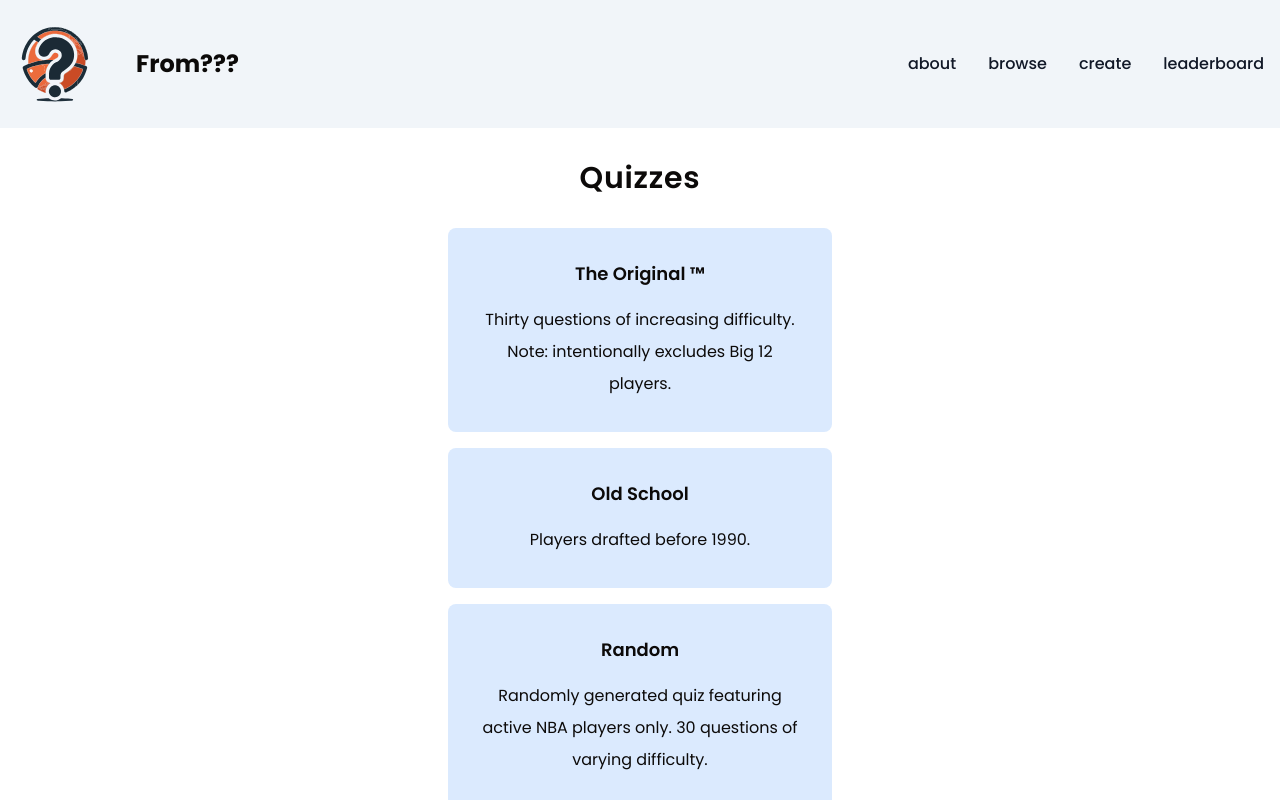
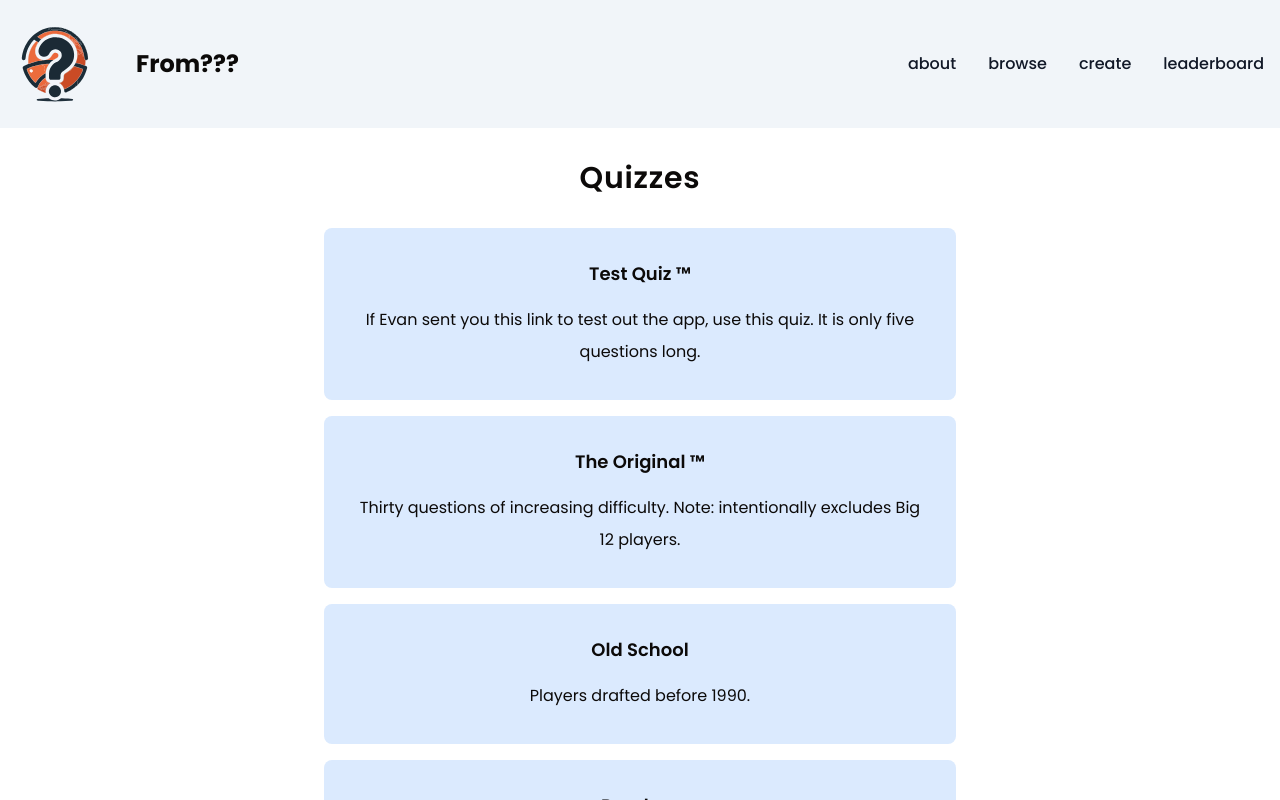
Before and after one commit to etnichols/frommm, a Next.js app: page /quizzes in a window 1280 px wide. Built offline with nearby package versions, Linux system fonts and the light colour scheme.

Commit message:
basic quiz flow skeletoned out

```diff
--- a/package.json
+++ b/package.json
@@ -17,11 +17,13 @@
     "class-variance-authority": "^0.7.0",
     "classnames": "^2.5.1",
     "clsx": "^2.1.0",
+    "lucide-react": "^0.358.0",
     "mongodb": "^6.3.0",
     "mongoose": "^8.2.0",
     "next": "14.1.0",
     "react": "^18",
     "react-dom": "^18",
+    "save": "^2.9.0",
     "tailwind-merge": "^2.2.1",
     "tailwindcss-animate": "^1.0.7"
   },
--- a/src/app/quizzes/page.tsx
+++ b/src/app/quizzes/page.tsx
@@ -5,6 +5,12 @@ import { Section } from '@/components/ui/section'
 
 export default function Home() {
   const quizData = [
+    {
+      slug: 'test-quiz',
+      name: 'Test Quiz ™',
+      description:
+        'If Evan sent you this link to test out the app, use this quiz. It is only five questions long.',
+    },
     {
       slug: 'the-original',
       name: 'The Original ™',
--- a/src/components/quiz/quiz.tsx
+++ b/src/components/quiz/quiz.tsx
@@ -1,24 +1,35 @@
 'use client'
+
+import { useEffect, useReducer } from 'react'
 
 import AutoCompleteInput from '../ui/autocomplete-input'
 import { Button } from '../ui/button'
+import { Loader2 } from 'lucide-react'
 import Quiz from '@/lib/mongo/schema/quiz'
-import { useReducer } from 'react'
 
 // Define action types
 enum QuizAction {
   SET_ANSWER = 'SET_ANSWER',
   NEXT_QUESTION = 'NEXT_QUESTION',
   PREVIOUS_QUESTION = 'PREVIOUS_QUESTION',
+  GRADE_QUIZ = 'GRADE_QUIZ',
+  DISPLAY_RESULTS = 'DISPLAY_RESULTS',
+}
+
+enum QuizStep {
+  QUESTIONS,
+  GRADING,
+  RESULTS,
 }
 
 interface QuizState {
   index: number
   inputValue: string
   answers: string[]
+  step: QuizStep
 }
 
-// Reducer function to manage quiz state
+// TODO: Grade quiz, show results, and submit answers.
 function quizReducer(state: QuizState, action: { type: QuizAction; payload?: any }) {
   switch (action.type) {
     case QuizAction.SET_ANSWER:
@@ -35,6 +46,16 @@ function quizReducer(state: QuizState, action: { type: QuizAction; payload?: any
         ...state,
         index: state.index - 1,
       }
+    case QuizAction.GRADE_QUIZ:
+      return {
+        ...state,
+        step: QuizStep.GRADING,
+      }
+    case QuizAction.DISPLAY_RESULTS:
+      return {
+        ...state,
+        step: QuizStep.RESULTS,
+      }
     default:
       return state
   }
@@ -45,28 +66,103 @@ export default function QuizComponent({ quiz }: { quiz: Quiz }) {
     index: 0,
     inputValue: '',
     answers: [],
+    step: QuizStep.QUESTIONS,
   })
 
-  const { questions } = quiz
+  useEffect(() => {
+    if (state.step === QuizStep.GRADING) {
+      // Grade quiz, save results, and display results.
+      setTimeout(() => {
+        dispatch({ type: QuizAction.DISPLAY_RESULTS })
+      }, 3000)
+    }
+  }, [state.step])
 
+  const { questions: rawQuestions } = quiz
+  const questions = rawQuestions.slice(0, 5)
+
+  const isFinalQuestion = state.index === questions.length - 1
+
+  let content = (
+    <>
+      <QuizQuestion state={state} questions={questions} dispatch={dispatch} />
+      <QuizNavigationControls state={state} questions={questions} dispatch={dispatch} />
+      {isFinalQuestion && (
+        <Button
+          onClick={() => dispatch({ type: QuizAction.GRADE_QUIZ })}
+          className="w-48 flex items-center justify-center rounded-lg p-2 text-sm focus:outline-none focus:ring-2 focus:ring-gray-200 bg-emerald-500 hover:bg-emerald-600 focus:ring-emerald-400"
+        >
+          Grade Quiz
+        </Button>
+      )}
+    </>
+  )
+  if (state.step === QuizStep.RESULTS) {
+    content = (
+      <div>
+        <div className="text-lg font-bold">Your results are ready!</div>
+        <Button className="w-48 flex items-center justify-center rounded-lg p-2 text-sm focus:outline-none focus:ring-2 focus:ring-gray-200 bg-emerald-500 hover:bg-emerald-600 focus:ring-emerald-400">
+          Show Results
+        </Button>
+      </div>
+    )
+  }
+
+  if (state.step === QuizStep.GRADING) {
+    content = (
+      <div>
+        <div className="text-lg font-bold">Grading your quiz...</div>
+        <Loader2 className="mr-2 h-4 w-4 animate-spin"></Loader2>
+      </div>
+    )
+  }
+
+  return (
+    <div className="flex flex-col gap-y-16 items-center justify-center">
+      <div className="flex text-2xl font-bold text-center">{quiz.title}</div>
+      {content}
+    </div>
+  )
+}
+const QuizQuestion = ({
+  state,
+  dispatch,
+  questions,
+}: {
+  state: QuizState
+  dispatch: any
+  questions: any
+}) => {
   const playerName = questions[state.index].name
   const currentAnswer = state.answers[state.index] || ''
 
   return (
-    <div className="flex flex-col gap-y-16 items-center justify-center">
-      <div className="flex text-2xl font-bold text-center">{quiz.title}</div>
     <div className="flex flex-col gap-y-4 items-center justify-center w-full md:w-96">
       <div className="flex text-xl">{playerName}</div>
+      <div className="text-xs text-slate-500">{`(${state.index + 1}/${questions.length})`}</div>
       <AutoCompleteInput
         inputValue={currentAnswer}
         setInputValue={(answer) => dispatch({ type: QuizAction.SET_ANSWER, payload: { answer } })}
       />
     </div>
+  )
+}
+
+const QuizNavigationControls = ({
+  state,
+  dispatch,
+  questions,
+}: {
+  state: QuizState
+  dispatch: any
+  questions: any
+}) => {
+  return (
     <div className="flex flex-row justify-between w-full px-8 lg:max-w-96">
       <Button
         disabled={state.index === 0}
         onClick={() => dispatch({ type: QuizAction.PREVIOUS_QUESTION })}
-          className="min-w-24 flex items-center justify-center rounded-lg p-2 text-sm focus:outline-none focus:ring-2 focus:ring-gray-200 dark:text-gray-400 dark:hover:bg-gray-700 dark:focus:ring-gray-600"
+        className="min-w-24 flex items-center justify-center rounded-lg p-2 text-sm focus:outline-none focus:ring-2 focus:ring-gray-200 "
       >
         <LeftArrow />
         <div className="pl-2">Previous</div>
@@ -76,12 +172,11 @@ export default function QuizComponent({ quiz }: { quiz: Quiz }) {
         onClick={() => {
           dispatch({ type: QuizAction.NEXT_QUESTION })
         }}
-          className="min-w-24 flex items-center justify-center rounded-lg p-2 text-sm focus:outline-none focus:ring-2 focus:ring-gray-200 dark:text-gray-400 dark:hover:bg-gray-700 dark:focus:ring-gray-600"
+        className="min-w-24 flex items-center justify-center rounded-lg p-2 text-sm focus:outline-none focus:ring-2 focus:ring-gray-200 "
       >
         <div className="pr-2">Next</div>
         <RightArrow />
       </Button>
-      </div>
     </div>
   )
 }
--- a/src/components/ui/autocomplete-input.tsx
+++ b/src/components/ui/autocomplete-input.tsx
@@ -25,10 +25,10 @@ function AutoCompleteInput({
     } else {
       setShowSuggestions(false)
     }
-  }, [inputValue])
+  }, [inputValue, optionSet])
 
   return (
-    <div className="relative w-full">
+    <div className="relative w-full z-10">
       <Input
         type="text"
         className="flex w-full border border-gray-300 p-2"
--- a/src/components/ui/section.tsx
+++ b/src/components/ui/section.tsx
@@ -9,11 +9,11 @@ export function Section({
 }) {
   return (
     <div className="flex flex-col gap-8 md:items-center w-full">
-      <div className="flex flex-col justify-center items-center md:max-w-96 gap-y-8">
+      <div className="flex flex-col justify-center items-center md:w-6/12 gap-y-8">
         <h1 className="flex text-xl md:text-3xl text-center mx-8 font-semibold tracking-wide">
           {headline}
         </h1>
-        <div className="flex flex-col md:max-w-96 gap-y-4">{children}</div>
+        <div className="flex flex-col gap-y-4">{children}</div>
       </div>
     </div>
   )
--- a/src/scripts/addQuiz.ts
+++ b/src/scripts/addQuiz.ts
@@ -1,57 +1,16 @@
+const TEST_QUIZ = require('./test-quiz.ts')
+
 const Quiz = require('../lib/mongo/schema/quiz.ts')
 const mongoose = require('mongoose')
 
-const QUIZ_DATA = {
-  title: 'The Original',
-  slug: 'the-original',
-  creator: 'Evan Nichols',
-  createdAt: new Date(),
-  updatedAt: new Date(),
-  questions: [
-    { name: 'Xavier Tillman (Grizzlies)', college: 'Michigan State University' },
-    { name: 'Lamar Stevens (Cavs)', college: 'The Pennsylvania State University (Penn State)' },
-    { name: 'Alex Len (Kings)', college: 'University of Maryland' },
-    { name: 'Malik Beasley (Lakers)', college: 'Florida State University' },
-    { name: 'Danny Green (Cavs)', college: 'University of North Carolina (UNC)' },
-    { name: 'Lauri Markkanen', college: 'University of Arizona' },
-    { name: 'Jabari Smith (Rockets)', college: 'Auburn University' },
-    { name: 'Kelly Olynyk', college: 'Gonzaga University' },
-    { name: 'Bobby Portis', college: 'University of Arkansas' },
-    { name: 'Larry Nance Jr. (Pelicans)', college: 'University of Wyoming' },
-    { name: 'Montrezl Harrell (76ers)', college: 'University of Louisville' },
-    { name: 'Steven Adams (Grizzlies)', college: 'University of Pittsburgh (Pitt)' },
-    { name: 'Kris Dunn (Timberwolves)', college: 'Providence College' },
-    { name: 'CJ McCollum (Pelicans)', college: 'Lehigh University' },
-    { name: 'Ben Simmons', college: 'Louisiana State University (LSU)' },
-    { name: 'Juan Toscano-Anderson (Jazz)', college: 'Marquette University' },
-    { name: 'Zach LaVine (Bulls)', college: 'UCLA' },
-    { name: 'Damian Lillard (Trailblazers)', college: 'Weber State University' },
-    { name: 'Jaylen Brown', college: 'University of California, Berkeley (Cal)' },
-    { name: 'Cameron Payne (Suns)', college: 'Murray State University' },
-    { name: 'Klay Thompson (Warriors)', college: 'Washington State University (WSU)' },
-    { name: 'Jrue Holiday (Bucks)', college: 'California State University, Los Angeles (UCLA)' },
-    { name: 'Pascal Siakam (Raptors)', college: 'New Mexico State University (NMSU)' },
-    { name: 'Landry Shamet (Suns)', college: 'Wichita State University (WSU)' },
-    { name: 'Andre Drummond (Pistons)', college: 'University of Connecticut (UConn)' },
-    { name: 'Jalen Williams (Thunder)', college: 'Santa Clara University' },
-    { name: 'Ziaire Williams (Grizzlies)', college: 'Stanford University' },
-    { name: 'Malachi Flynn (Raptors)', college: 'San Diego State University (SDSU)' },
-    { name: 'Troy Brown Jr. (Lakers)', college: 'University of Oregon' },
-    { name: 'Elfrid Payton (Suns)', college: 'University of Louisiana at Lafayette' },
-  ],
-}
-
-const MONGO_DB_URL =
+const MONGO_DB_URI =
   'mongodb+srv://admin:kingfish@frommm-dev.pok74ny.mongodb.net/frommm?retryWrites=true&w=majority'
 
 const addQuiz = async () => {
   try {
-    await mongoose.connect(MONGO_DB_URL, {
-      // useNewUrlParser: true,
-      // useUnifiedTopology: true,
-    })
+    await mongoose.connect(MONGO_DB_URI)
 
-    const quiz = new Quiz(QUIZ_DATA)
+    const quiz = new Quiz(TEST_QUIZ)
     await quiz.save()
 
     console.log('Quiz added successfully:', quiz)
--- /dev/null
+++ b/src/scripts/test-quiz.ts
@@ -0,0 +1,14 @@
+module.exports = {
+  title: 'Test Quiz',
+  slug: 'test-quiz',
+  creator: 'Evan Nichols',
+  createdAt: new Date(),
+  updatedAt: new Date(),
+  questions: [
+    { name: 'Xavier Tillman (Grizzlies)', college: 'Michigan State University' },
+    { name: 'Lamar Stevens (Cavs)', college: 'The Pennsylvania State University (Penn State)' },
+    { name: 'Alex Len (Kings)', college: 'University of Maryland' },
+    { name: 'Malik Beasley (Lakers)', college: 'Florida State University' },
+    { name: 'Danny Green (Cavs)', college: 'University of North Carolina (UNC)' },
+  ],
+}
--- /dev/null
+++ b/src/scripts/the-original.ts
@@ -0,0 +1,39 @@
+module.exports = {
+  title: 'The Original',
+  slug: 'the-original',
+  creator: 'Evan Nichols',
+  createdAt: new Date(),
+  updatedAt: new Date(),
+  questions: [
+    { name: 'Xavier Tillman (Grizzlies)', college: 'Michigan State University' },
+    { name: 'Lamar Stevens (Cavs)', college: 'The Pennsylvania State University (Penn State)' },
+    { name: 'Alex Len (Kings)', college: 'University of Maryland' },
+    { name: 'Malik Beasley (Lakers)', college: 'Florida State University' },
+    { name: 'Danny Green (Cavs)', college: 'University of North Carolina (UNC)' },
+    { name: 'Lauri Markkanen', college: 'University of Arizona' },
+    { name: 'Jabari Smith (Rockets)', college: 'Auburn University' },
+    { name: 'Kelly Olynyk', college: 'Gonzaga University' },
+    { name: 'Bobby Portis', college: 'University of Arkansas' },
+    { name: 'Larry Nance Jr. (Pelicans)', college: 'University of Wyoming' },
+    { name: 'Montrezl Harrell (76ers)', college: 'University of Louisville' },
+    { name: 'Steven Adams (Grizzlies)', college: 'University of Pittsburgh (Pitt)' },
+    { name: 'Kris Dunn (Timberwolves)', college: 'Providence College' },
+    { name: 'CJ McCollum (Pelicans)', college: 'Lehigh University' },
+    { name: 'Ben Simmons', college: 'Louisiana State University (LSU)' },
+    { name: 'Juan Toscano-Anderson (Jazz)', college: 'Marquette University' },
+    { name: 'Zach LaVine (Bulls)', college: 'UCLA' },
+    { name: 'Damian Lillard (Trailblazers)', college: 'Weber State University' },
+    { name: 'Jaylen Brown', college: 'University of California, Berkeley (Cal)' },
+    { name: 'Cameron Payne (Suns)', college: 'Murray State University' },
+    { name: 'Klay Thompson (Warriors)', college: 'Washington State University (WSU)' },
+    { name: 'Jrue Holiday (Bucks)', college: 'California State University, Los Angeles (UCLA)' },
+    { name: 'Pascal Siakam (Raptors)', college: 'New Mexico State University (NMSU)' },
+    { name: 'Landry Shamet (Suns)', college: 'Wichita State University (WSU)' },
+    { name: 'Andre Drummond (Pistons)', college: 'University of Connecticut (UConn)' },
+    { name: 'Jalen Williams (Thunder)', college: 'Santa Clara University' },
+    { name: 'Ziaire Williams (Grizzlies)', college: 'Stanford University' },
+    { name: 'Malachi Flynn (Raptors)', college: 'San Diego State University (SDSU)' },
+    { name: 'Troy Brown Jr. (Lakers)', college: 'University of Oregon' },
+    { name: 'Elfrid Payton (Suns)', college: 'University of Louisiana at Lafayette' },
+  ],
+}
```
Also changed, not shown: src/app/about/page.tsx (+10 -15 lines), src/lib/mongo/schema/quiz-result.ts (added, +9 -0 lines), 1 other file (tests, documents, lock files or other folders). Lines whose indentation alone changed are shown as unchanged.
